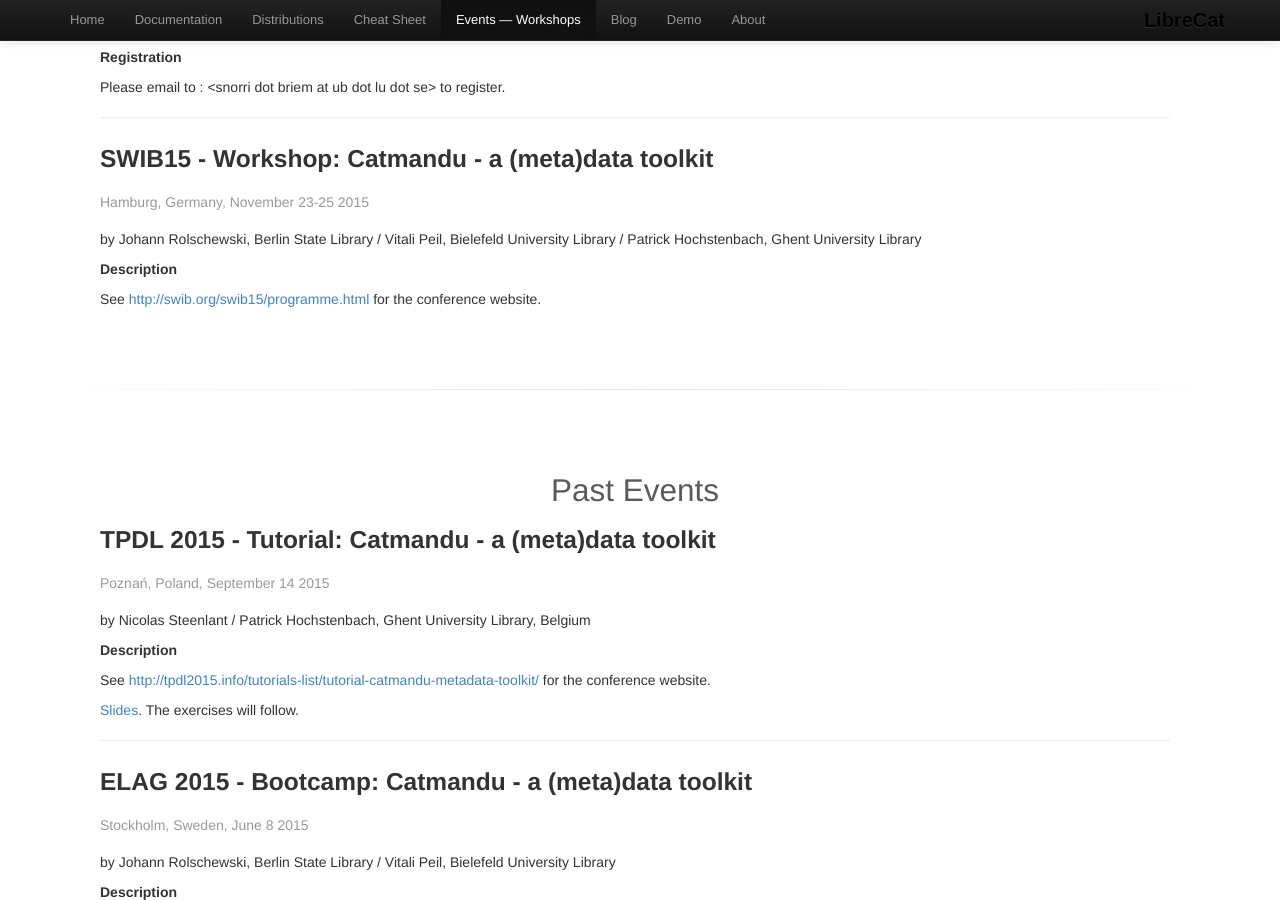
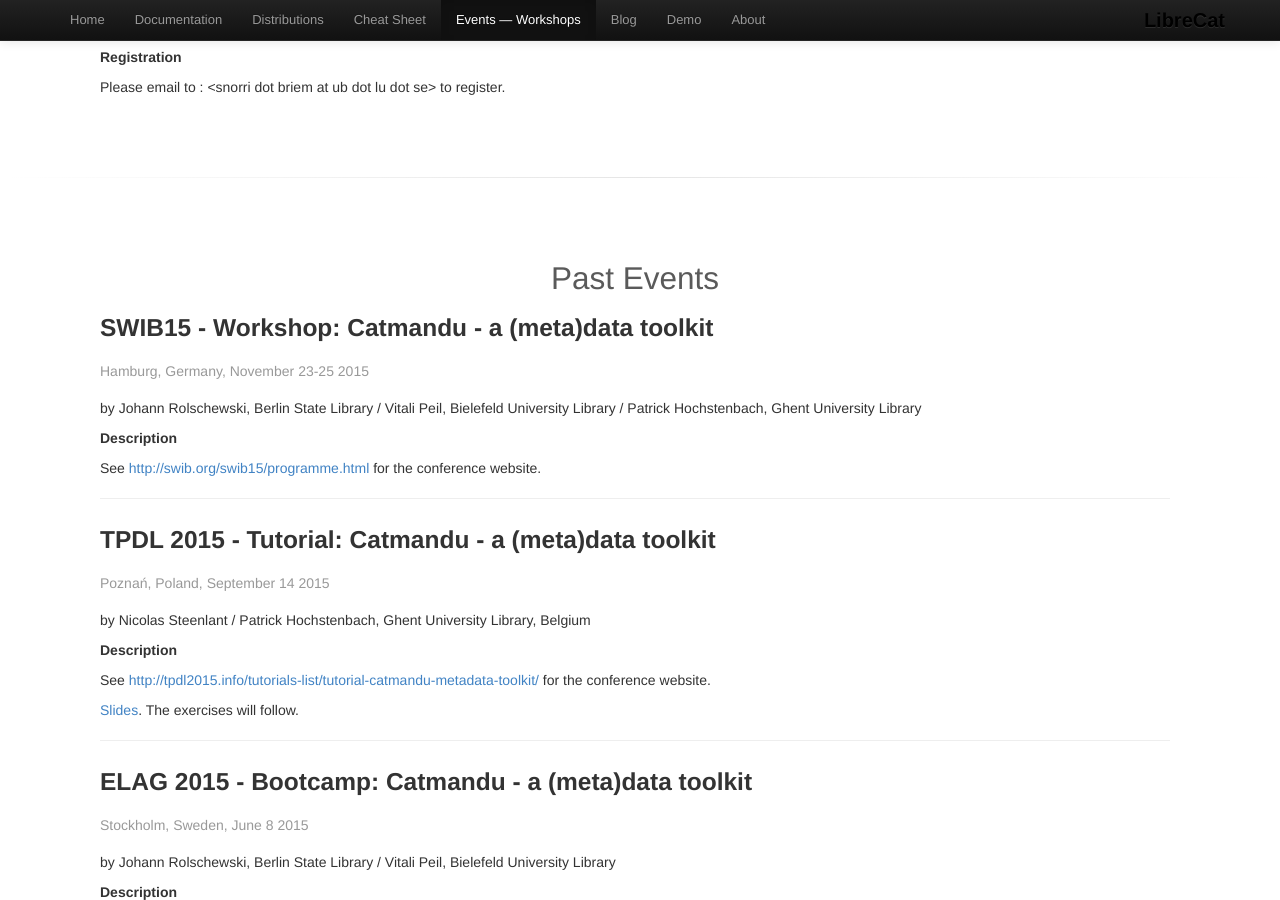
Before and after one commit to LibreCat/librecat.github.io, a Jekyll site: the page built from events.html, in a window 1280 px wide and 900 px high, scrolled down 1209 px. Built offline with Jekyll 4.4.1, drawn with Linux system fonts in a browser that asks for light colours.

Commit message:
Archiving Web event

```diff
--- a/events.html
+++ b/events.html
@@ -69,16 +69,8 @@ title: LibreCat Events
 
 				<h5>Registration</h5>
 				<p>Please email to : &lt;snorri dot briem at ub dot lu dot se&gt; to register.</p>
-				<hr>
 
-        <h3>SWIB15 - Workshop: Catmandu - a (meta)data toolkit<br>
-        <small>Hamburg, Germany, November 23-25 2015</small></h3>
-        <p>by Johann Rolschewski, Berlin State Library / Vitali Peil, Bielefeld University Library / Patrick Hochstenbach, Ghent University Library</p>
-        <h5>Description</h5>
 
-        <p>
-        See <a href="http://swib.org/swib15/programme.html">http://swib.org/swib15/programme.html</a> for the conference website.
-        </p>
         </div>
 
     </div>
@@ -91,7 +83,16 @@ title: LibreCat Events
 
       <div class="marketing"><h2>Past Events</h2></div>
 
+        <h3>SWIB15 - Workshop: Catmandu - a (meta)data toolkit<br>
+        <small>Hamburg, Germany, November 23-25 2015</small></h3>
+        <p>by Johann Rolschewski, Berlin State Library / Vitali Peil, Bielefeld University Library / Patrick Hochstenbach, Ghent University Library</p>
+        <h5>Description</h5>
 
+        <p>
+        See <a href="http://swib.org/swib15/programme.html">http://swib.org/swib15/programme.html</a> for the conference website.
+        </p>
+
+     <hr>
 
        <h3>TPDL 2015 - Tutorial: Catmandu - a (meta)data toolkit</br>
        <small>Poznań, Poland, September 14 2015</small></h3>
@@ -108,8 +109,6 @@ title: LibreCat Events
        </p>
 
      <hr>
-
-
 
         <h3>ELAG 2015 - Bootcamp: Catmandu - a (meta)data toolkit</br>
         <small>Stockholm, Sweden, June 8 2015</small></h3>
```
Lines whose indentation alone changed are shown as unchanged.
